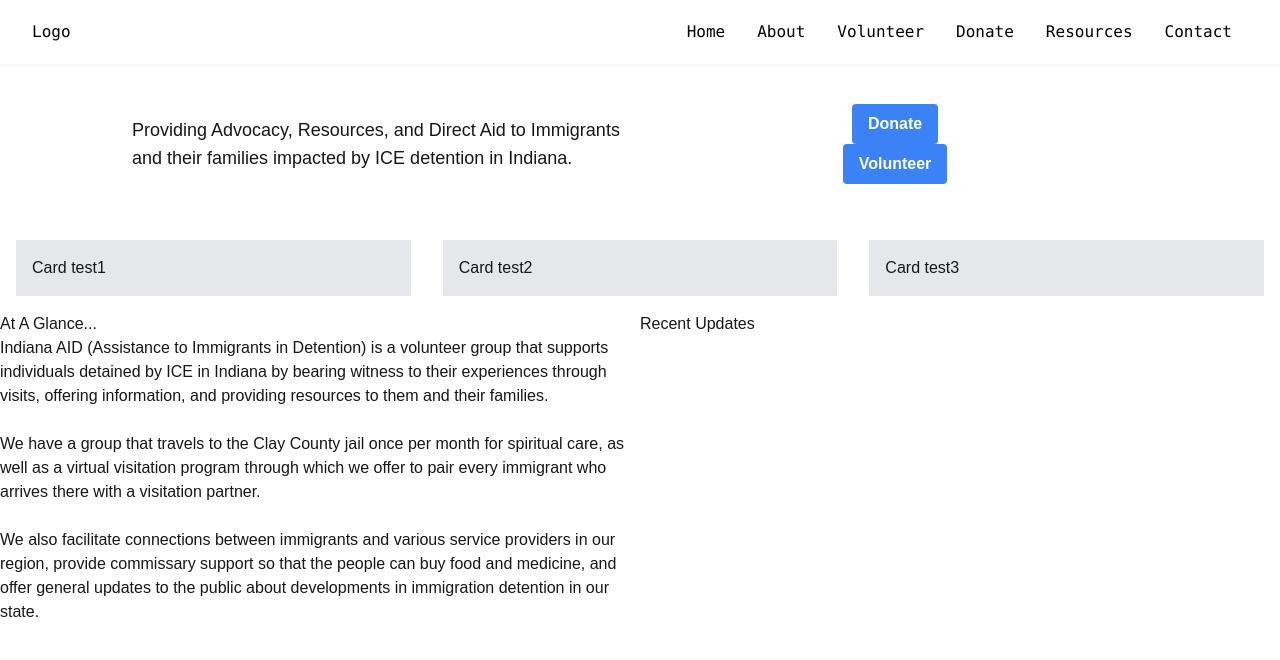
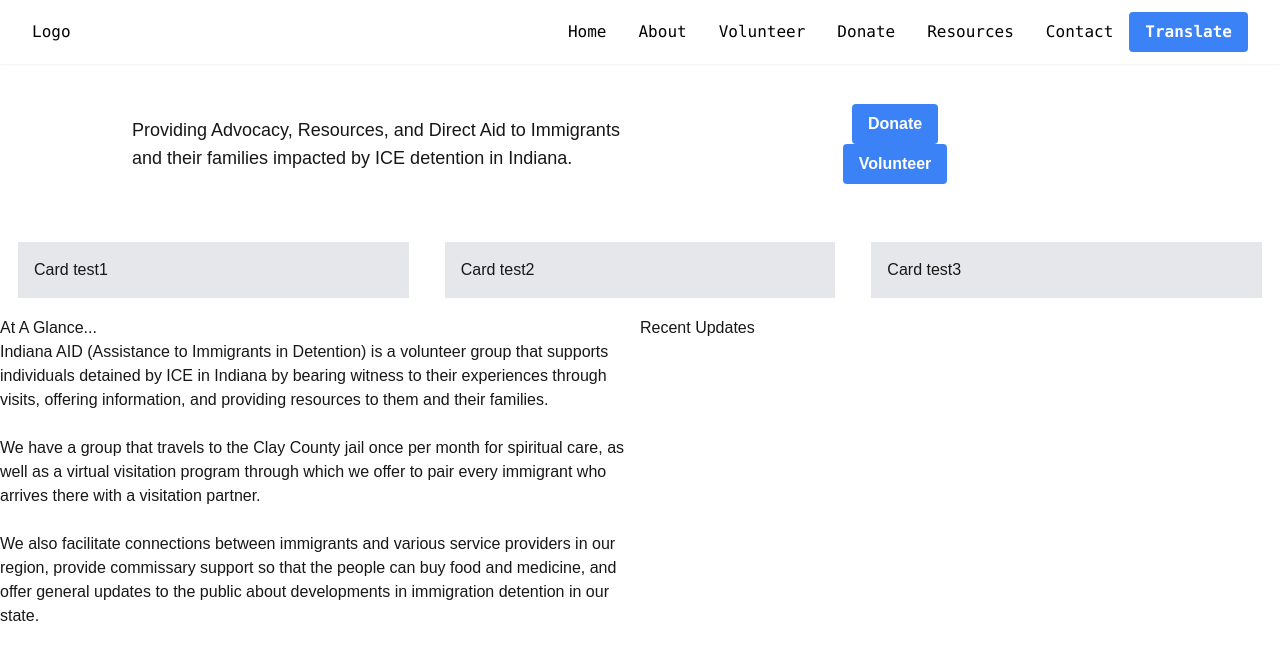
Before and after one commit to ccmalcom/indiana-aid, a Next.js app: page / in a window 1280 px wide. Shown: the top 660 px of the page. Built offline with nearby package versions, Linux system fonts and the light colour scheme.

Commit message:
added translate button, borders for visibility

```diff
--- a/src/app/ui/Cards/card.jsx
+++ b/src/app/ui/Cards/card.jsx
@@ -3,7 +3,7 @@
 export default function Card(input) {
     const title = input.title;
         return (
-            <div id='card-container' className="w-1/3 h-1/3 bg-gray-200 m-4 p-4">
+            <div id='card-container' className="w-1/3 h-1/3 bg-gray-200 m-4 p-4 border-2 border-white">
                 <h1>Card {title}</h1>
             </div>
         );
--- a/src/app/ui/Cards/index.jsx
+++ b/src/app/ui/Cards/index.jsx
@@ -2,7 +2,7 @@
 
 export default function Cards() {
     return (
-        <div className='flex align-center justify-center'>
+        <div className='flex align-center justify-center '>
             <Card title='test1'/>
             <Card title='test2'/>
             <Card title='test3'/>
--- a/src/app/ui/Nav/index.jsx
+++ b/src/app/ui/Nav/index.jsx
@@ -21,6 +21,8 @@
                     <a href="/donate" className="p-4">Donate</a>
                     <a href="/resources" className="p-4">Resources</a>
                     <a href="/contact" className="p-4">Contact</a>
+                    {/* translate button */}
+                    <button className="bg-blue-500 hover:bg-blue-700 text-white font-bold py-2 px-4 rounded">Translate</button>
                 </div>
             </nav>
 
```
